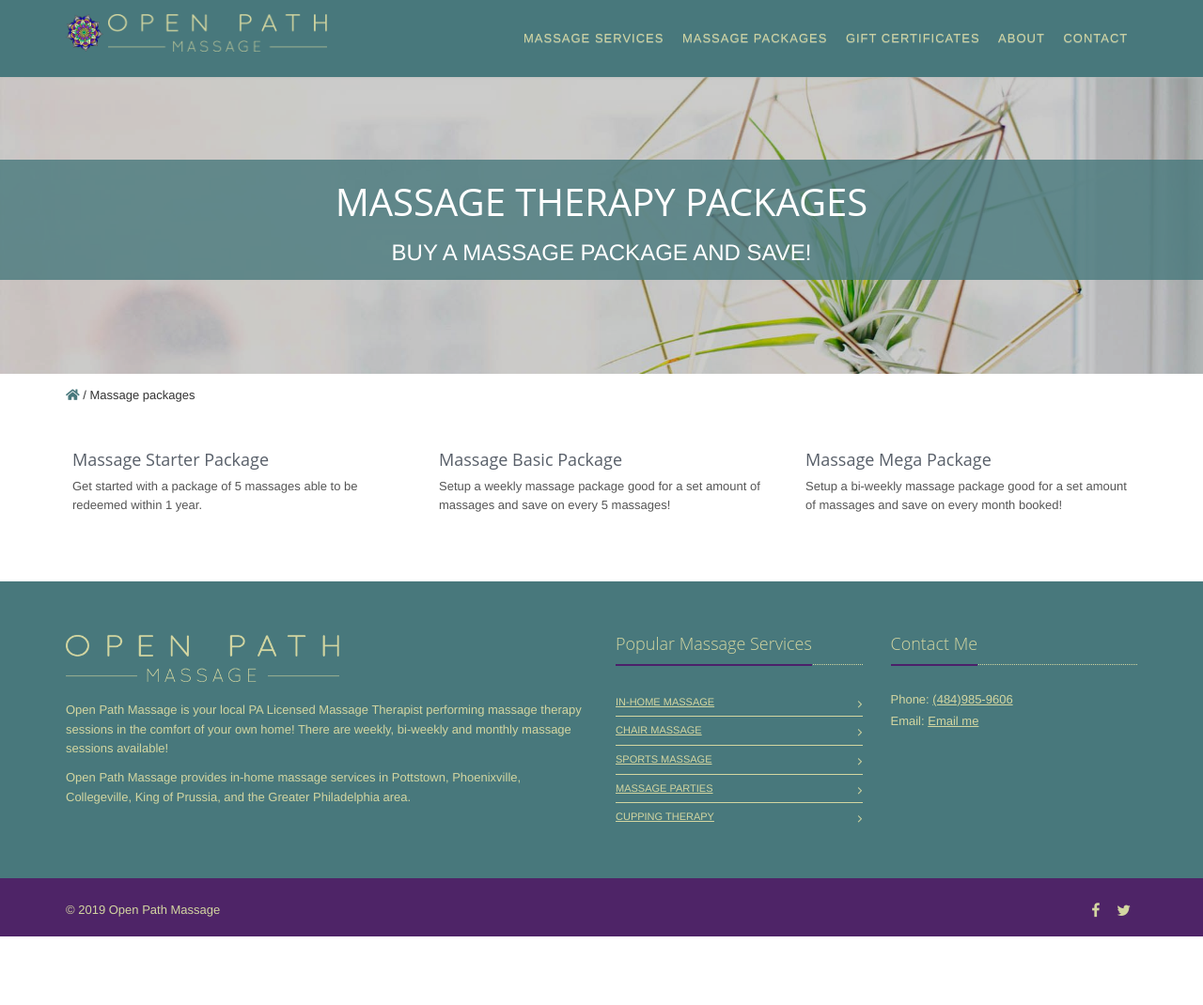
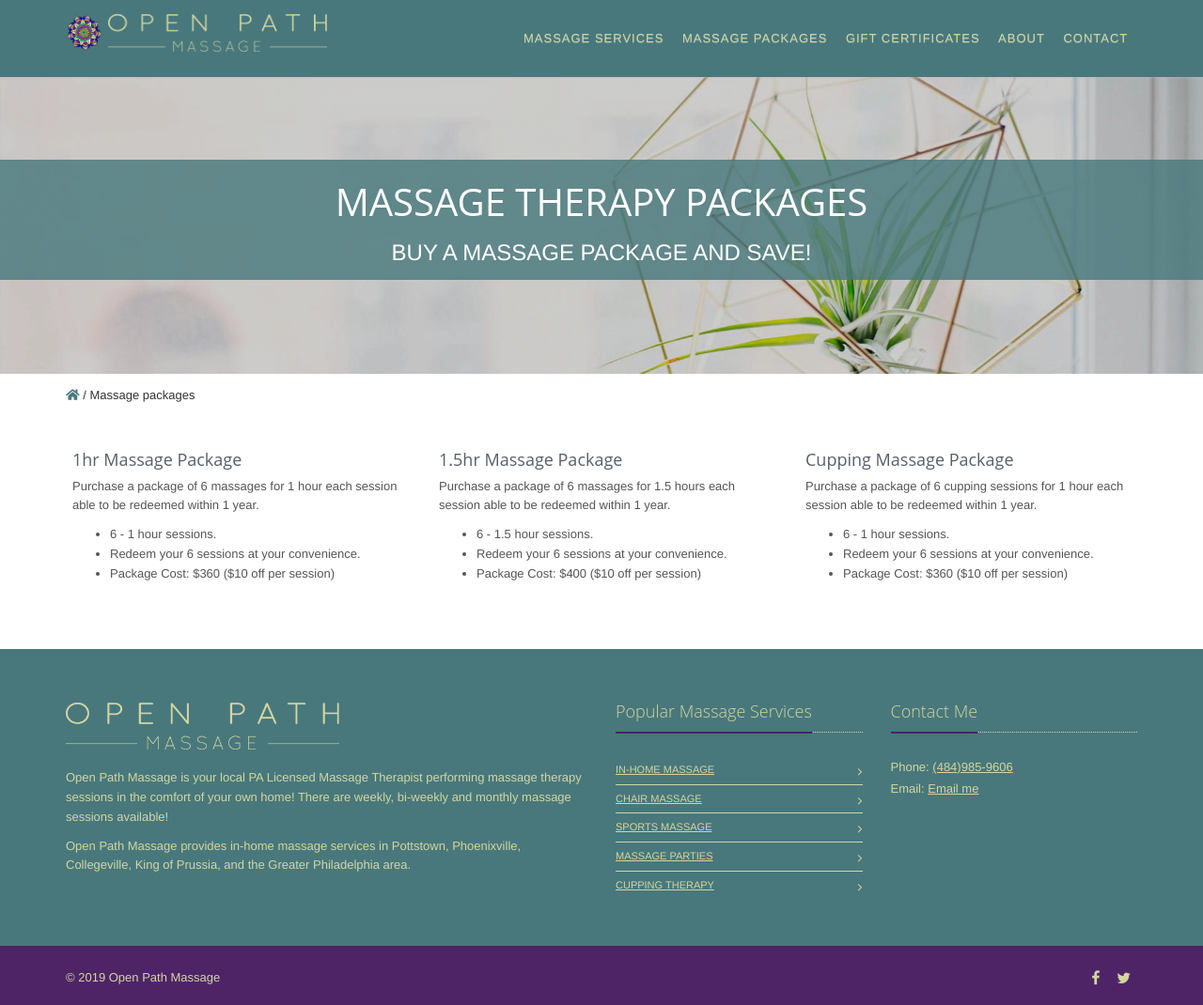
Before and after one commit to mrssk33lz/openpathmassage, a Jekyll site: the page built from massage-packages.md, in a window 1280 px wide and 1070 px high. Shown: the whole window at 94% size. Built offline with Jekyll 4.4.1, drawn with Linux system fonts in a browser that asks for light colours; nearby versions of some CDN libraries.

Commit message:
Updating content.

```diff
--- a/massage-packages.md
+++ b/massage-packages.md
@@ -15,24 +15,39 @@
     <div class="col-md-4">
       <div class="thumbnails thumbnail-style thumbnail-kenburn">
         <div class="caption">
-          <h3><a class="hover-effect" href="#">Massage Starter Package</a></h3>
-          <p>Get started with a package of 5 massages able to be redeemed within 1 year.</p>
+          <h3><a class="hover-effect" href="#">1hr Massage Package</a></h3>
+          <p>Purchase a package of 6 massages for 1 hour each session able to be redeemed within 1 year.</p>
+          <ul>
+            <li>6 - 1 hour sessions.</li>
+            <li>Redeem your 6 sessions at your convenience.</li>
+            <li>Package Cost: $360 ($10 off per session)</li>
+          </ul>
         </div>
       </div>
     </div>
     <div class="col-md-4">
       <div class="thumbnails thumbnail-style thumbnail-kenburn">
         <div class="caption">
-          <h3><a class="hover-effect" href="#">Massage Basic Package</a></h3>
-          <p>Setup a weekly massage package good for a set amount of massages and save on every 5 massages!</p>
+          <h3><a class="hover-effect" href="#">1.5hr Massage Package</a></h3>
+          <p>Purchase a package of 6 massages for 1.5 hours each session able to be redeemed within 1 year.</p>
+          <ul>
+            <li>6 - 1.5 hour sessions.</li>
+            <li>Redeem your 6 sessions at your convenience.</li>
+            <li>Package Cost: $400 ($10 off per session)</li>
+          </ul>
         </div>
       </div>
     </div>
     <div class="col-md-4">
       <div class="thumbnails thumbnail-style thumbnail-kenburn">
         <div class="caption">
-          <h3><a class="hover-effect" href="#">Massage Mega Package</a></h3>
-          <p>Setup a bi-weekly massage package good for a set amount of massages and save on every month booked!</p>
+          <h3><a class="hover-effect" href="#">Cupping Massage Package</a></h3>
+          <p>Purchase a package of 6 cupping sessions for 1 hour each session able to be redeemed within 1 year.</p>
+          <ul>
+            <li>6 - 1 hour sessions.</li>
+            <li>Redeem your 6 sessions at your convenience.</li>
+            <li>Package Cost: $360 ($10 off per session)</li>
+          </ul>
         </div>
       </div>
     </div>
```
Also changed, not shown: cupping-therapy.md (+2 -1 lines), reflexology-therapy.md (+2 -2 lines).
